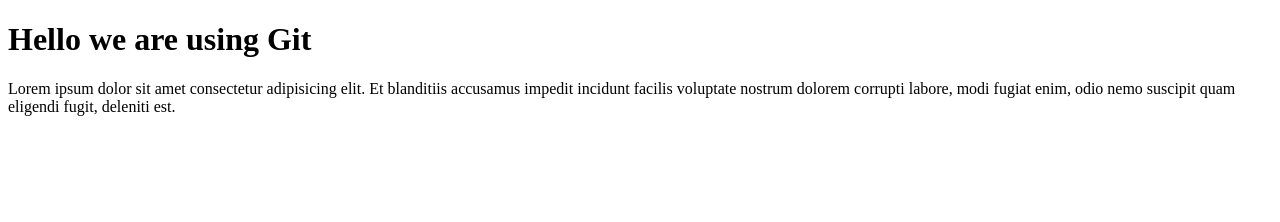
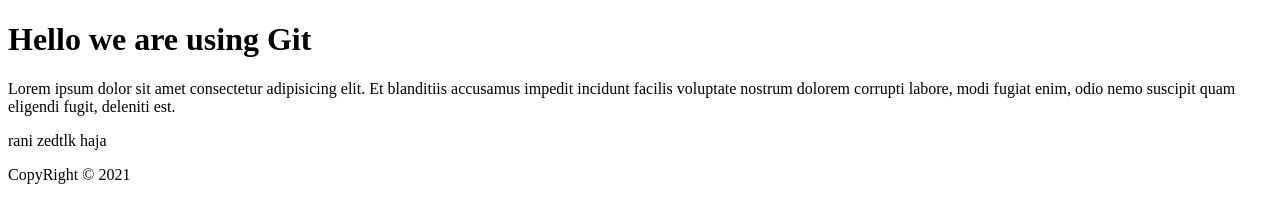
Before and after one commit to AhmedGaf/testGit, a plain HTML site: page index.html in a window 1280 px wide. Drawn offline with Linux system fonts and the light colour scheme.

Commit message:
adding a footer and a p tag

```diff
--- a/index.html
+++ b/index.html
@@ -13,5 +13,11 @@
       labore, modi fugiat enim, odio nemo suscipit quam eligendi fugit, deleniti
       est.
     </p>
+    <p>rani zedtlk haja </p>
+
+
+    <footer>
+        <p>CopyRight &copy; 2021</p>
+    </footer>
   </body>
 </html>
```
